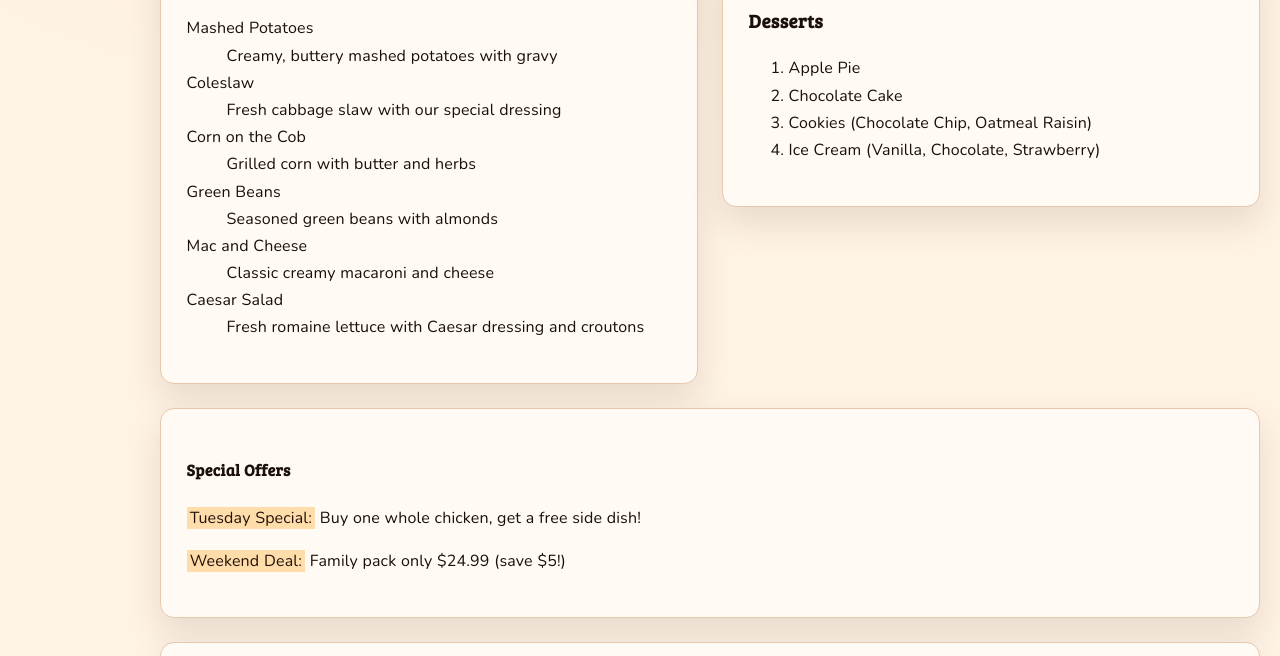
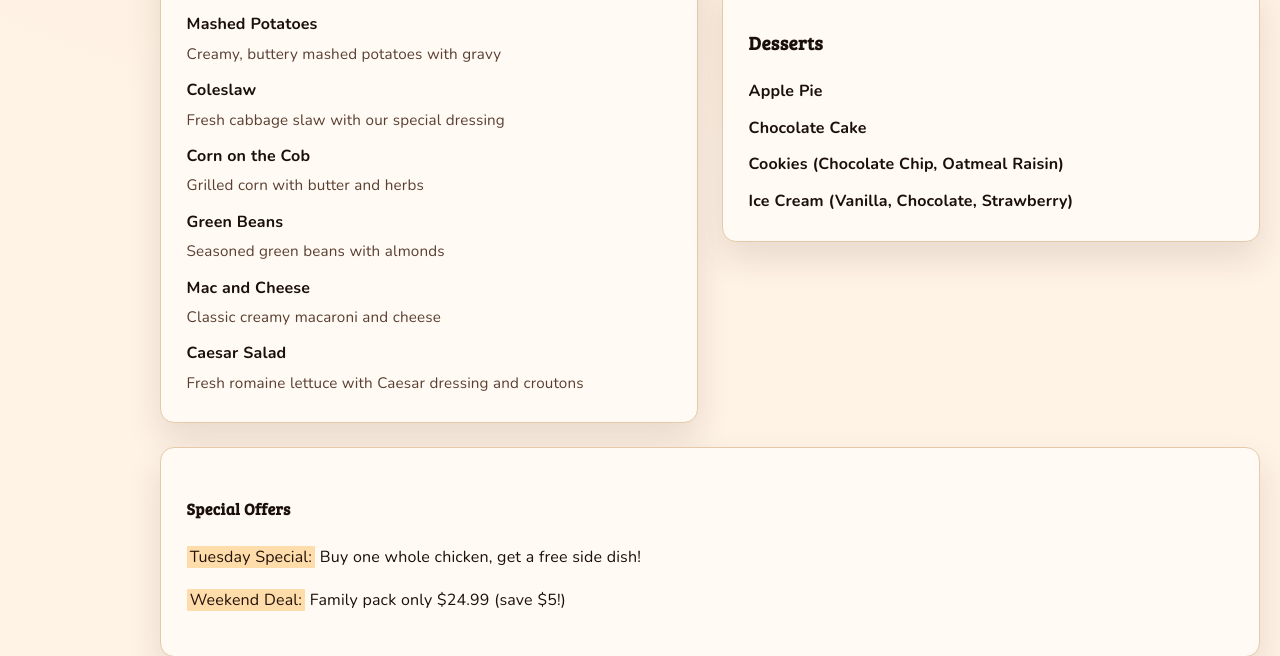
Before and after one commit to RossJacks/scaling-train, a Django app: page /menu/ in a window 1280 px wide. Shown: the part 1472-2128 px from the top of the page. Run offline with Django 5.2, Linux system fonts and the light colour scheme; data comes from the database, SQL or seed files in the repository.

Commit message:
Refactor menu display to use lists for better structure and styling

```diff
--- a/static/styles.css
+++ b/static/styles.css
@@ -260,6 +260,24 @@ main > .full {
     box-shadow: var(--shadow);
 }
 
+.menu-list {
+    list-style: none;
+    padding: 0;
+    margin: 0.75rem 0 0;
+    display: grid;
+    gap: 0.6rem;
+}
+
+.menu-item {
+    display: grid;
+    gap: 0.2rem;
+}
+
+.menu-item-desc {
+    color: var(--muted);
+    font-size: 0.95rem;
+}
+
 .hours-list {
     list-style: none;
     padding-left: 0;
--- a/templates/menu.html
+++ b/templates/menu.html
@@ -43,12 +43,16 @@
             {% if sides_category.image_url %}
                 <img src="{{ sides_category.image_url }}" alt="{{ sides_category.name }}" width="600" height="300" loading="lazy">
             {% endif %}
-            <dl>
+            <ul class="menu-list">
                 {% for item in sides_category.items.all %}
-                    <dt>{{ item.name }}</dt>
-                    <dd>{{ item.description }}</dd>
+                    <li class="menu-item">
+                        <strong>{{ item.name }}</strong>
+                        {% if item.description %}
+                            <span class="menu-item-desc">{{ item.description }}</span>
+                        {% endif %}
+                    </li>
                 {% endfor %}
-            </dl>
+            </ul>
         </section>
     {% endif %}
 
@@ -56,9 +60,14 @@
         {% if beverages_category %}
             <section class="card">
                 <h3>{{ beverages_category.name }}</h3>
-                <ul>
+                <ul class="menu-list">
                     {% for item in beverages_category.items.all %}
-                        <li>{{ item.name }}</li>
+                        <li class="menu-item">
+                            <strong>{{ item.name }}</strong>
+                            {% if item.description %}
+                                <span class="menu-item-desc">{{ item.description }}</span>
+                            {% endif %}
+                        </li>
                     {% endfor %}
                 </ul>
             </section>
@@ -67,11 +76,16 @@
         {% if desserts_category %}
             <section class="card">
                 <h3>{{ desserts_category.name }}</h3>
-                <ol>
+                <ul class="menu-list">
                     {% for item in desserts_category.items.all %}
-                        <li>{{ item.name }}</li>
+                        <li class="menu-item">
+                            <strong>{{ item.name }}</strong>
+                            {% if item.description %}
+                                <span class="menu-item-desc">{{ item.description }}</span>
+                            {% endif %}
+                        </li>
                     {% endfor %}
-                </ol>
+                </ul>
             </section>
         {% endif %}
     </div>
```
